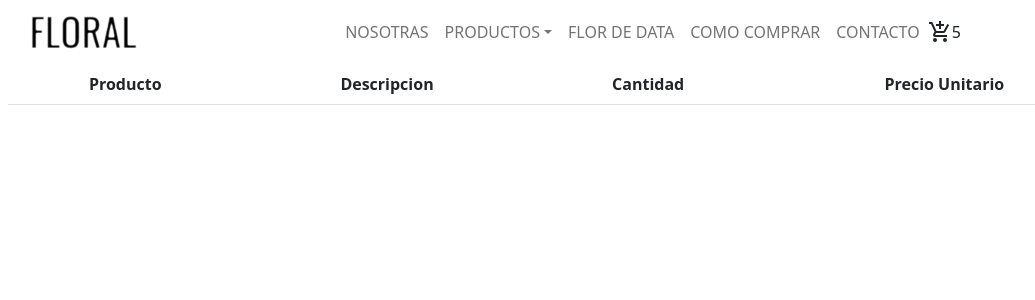
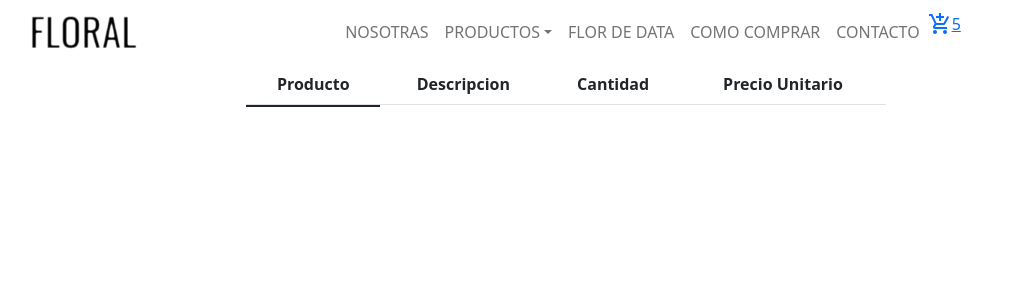
Before and after one commit to hhv1996/floraltiendavargas, a React (Create React App) app: page /cart in a window 1280 px wide. Shown: the top 300 px of the page, without its empty margins (74-1109 px from the left). Built offline with nearby package versions, Linux system fonts and the light colour scheme.

Commit message:
se arreglo el cartContext ahora todas las funciones funcionan

```diff
--- a/src/App.js
+++ b/src/App.js
@@ -12,8 +12,8 @@ function App() {
   return (
     <div className="App">
       <CartContextProvider>
+        <BrowserRouter>
         <Navbar/>
-        <BrowserRouter>
           <Switch>
             <Route exact path='/'>
               <ItemListcontainer/>
--- /dev/null
+++ b/src/components/Cart/Cart.css
@@ -0,0 +1,16 @@
+.cartImg{
+    width: 70px;
+    height: 100px;
+    object-fit: cover;
+}
+
+.cartTable{
+    text-align: center;
+    vertical-align: middle!important;
+    align-items: center;
+}
+
+.cartContainer{
+    width: 50%;
+    margin: 0 auto;
+}
--- a/src/components/Cart/Cart.jsx
+++ b/src/components/Cart/Cart.jsx
@@ -1,7 +1,8 @@
 import { useContext } from 'react'
 import CartContextProvider from '../../context/CartContext'
+import './Cart.css'
 
-const tableRow = (products=[])=>{
+const tableRow = (products=[],removeItem)=>{
     return(
         <tbody>
         {
@@ -9,10 +10,11 @@ const tableRow = (products=[])=>{
                 {
                     return (
                     <tr>
-                        <th scope="row">{p.title}</th>
-                        <td>{p.description}</td>
+                        <th scope="row"><img src={p.imgUrl} alt={p.title} className='cartImg'/></th>
+                        <td>{p.title}</td>
                         <td>{p.quantity}</td>
                         <td>{p.price}</td>
+                        <td> <button onClick={() => removeItem(p.id)}>Remove {p.id}</button></td>
                     </tr>
                     )
                 }
@@ -23,11 +25,10 @@ const tableRow = (products=[])=>{
 }
 
 const Cart = ()=>{
-    const { productsList } = useContext(CartContextProvider)
-    console.log(productsList)
+    const {productsList,removeItem} = useContext(CartContextProvider)
     return(
-        <div className="container">
-            <table className="table">
+        <div className="cartContainer">
+            <table className="table cartTable">
                 <thead className="thead-light">
                     <tr>
                     <th scope="col">Producto</th>
@@ -36,7 +37,7 @@ const Cart = ()=>{
                     <th scope="col">Precio Unitario</th>
                     </tr>
                 </thead>
-                {/* {products.length!==0? tableRow(products): <div></div> } */}
+                {productsList.length!==0? tableRow(productsList,removeItem): <div></div> }
             </table>
         </div>
 
--- a/src/components/NavBar/CartWidget/CartWidget.jsx
+++ b/src/components/NavBar/CartWidget/CartWidget.jsx
@@ -1,12 +1,16 @@
 import AddShoppingCartIcon from '@mui/icons-material/AddShoppingCart';
+import { Link } from 'react-router-dom';
 import './CartWidget.css'
 
 const CartWidget = ({numCompra})=>{
     return(
-        <div className="WidgetShop">
-            <AddShoppingCartIcon/>
-            {numCompra}
+        <div>
+            <Link to="/cart" className="WidgetShop">
+                <AddShoppingCartIcon/>
+                {numCompra}
+            </Link>
         </div>
+
 
     )
 }
--- a/src/components/NavBar/NavBar.jsx
+++ b/src/components/NavBar/NavBar.jsx
@@ -3,12 +3,13 @@ import Logo from './logo.png'
 import Shopwidget from './CartWidget/CartWidget'
 import { getAllCategory } from '../../backEnd'
 import { useEffect, useState } from 'react'
+import { Link } from 'react-router-dom'
 
 const ProductList = (categorys=[])=>{
     return(
 		<ul className="dropdown-menu" aria-labelledby="navbarDropdownMenuLink">
 			{
-			categorys.map(c => <li><a className="dropdown-item" href={"/category/"+c.description}>{c.description}</a></li> )
+			categorys.map(c => <li><Link className="dropdown-item" to={"/category/"+c.description}>{c.description}</Link></li> )
 			}
 		</ul>
     )
@@ -24,17 +25,17 @@ const NavBar = ()=>{
     return(
 		<nav className="navbar navbar-expand-lg navbar-light">
 				<div className="container">
-					<a className="navbar-brand" href="/"><img src={Logo} alt="" width="150px" /></a>
+					<Link className="navbar-brand" to="/"><img src={Logo} alt="" width="150px" /></Link>
 					<button className="navbar-toggler" type="button" data-bs-toggle="collapse" data-bs-target="#navbarNavAltMarkup" aria-controls="navbarNavAltMarkup" aria-expanded="false" aria-label="Toggle navigation">
 					<span className="navbar-toggler-icon"></span>
 					</button>
 					<div className="collapse navbar-collapse justify-content-center" id="navbarNavAltMarkup">
 						<div className="navbar-nav">
-							<a className="nav-link " href="/#">NOSOTRAS</a>
+							<Link className="nav-link " to="/#">NOSOTRAS</Link>
 							<li className="nav-item dropdown">
-								<a className="nav-link dropdown-toggle" href="/#" id="navbarDropdownMenuLink" role="button" data-bs-toggle="dropdown" aria-expanded="false">
+								<Link className="nav-link dropdown-toggle" to="/#" id="navbarDropdownMenuLink" role="button" data-bs-toggle="dropdown" aria-expanded="false">
 									PRODUCTOS
-								</a>
+								</Link>
 								{/* <ul className="dropdown-menu" aria-labelledby="navbarDropdownMenuLink">
 									<li><a className="dropdown-item" href="/#">REMERAS</a></li>
 									<li><a className="dropdown-item" href="/#">ZAPATOS</a></li>
@@ -42,9 +43,9 @@ const NavBar = ()=>{
 								</ul> */}
 								{listCategory!==[]?ProductList(listCategory): <div></div> }
 							</li>
-							<a className="nav-link " href="/#">FLOR DE DATA</a>
-							<a className="nav-link " href="/#">COMO COMPRAR</a>
-							<a className="nav-link " href="/#">CONTACTO</a>
+							<Link className="nav-link " to="/#">FLOR DE DATA</Link>
+							<Link className="nav-link " to="/#">COMO COMPRAR</Link>
+							<Link className="nav-link " to="/#">CONTACTO</Link>
 							<Shopwidget numCompra={5}/>
 						</div>
 					</div>
--- a/src/components/Product/ItemCount/ItemCount.jsx
+++ b/src/components/Product/ItemCount/ItemCount.jsx
@@ -4,7 +4,7 @@ import './ItemCount.css'
 import { useState,useEffect} from 'react';
 
 
-const ItemCount = ({product,initial,addItem})=>{
+const ItemCount = ({product,initial,addItem,setCantAdd})=>{
     let stock = product.stock
     const [itemcount,setItemcount] = useState(initial)
     const [disabled,setDisabled] = useState("active")
@@ -32,7 +32,7 @@ const ItemCount = ({product,initial,addItem})=>{
                 <h4 className="itemCountNumber" >{itemcount}</h4>
                 <button className="itemCountButtonAdd" onClick={Add}><AddIcon/></button>
             </div>
-            <button className="btn btn-secondary itemCountButtonAddToBag" onClick={()=>addItem(product,itemcount)}>Finalizar compra</button>
+            <button className="btn btn-secondary itemCountButtonAddToBag" onClick={()=>{addItem(product,itemcount); setCantAdd()}}>Finalizar compra</button>
         </div>
     )
 }
--- a/src/components/Product/ItemDetail/ItemDetail.jsx
+++ b/src/components/Product/ItemDetail/ItemDetail.jsx
@@ -68,7 +68,7 @@ const ItemDetail = ({product})=>{
                 <p className="itemCountdesc">{product.description}</p>
                 {
                     cantAdd===0?
-                    <ItemCount product={product} initial={1} addItem={addItem}/>
+                    <ItemCount product={product} initial={1} addItem={addItem} setCantAdd = {setCantAdd}/>
                     :
                     <Link className="btn btn-secondary itemCountButtonAddToBag" to="/cart">Ir al carrito</Link>
                 }
--- a/src/context/CartContext.jsx
+++ b/src/context/CartContext.jsx
@@ -30,7 +30,7 @@ export const CartContextProvider = ({children}) => {
         let auxProducts = products
         const browserFunction = (p) => p.id === id
         let index = auxProducts.findIndex(browserFunction)
-        auxProducts.slice(index,1)
+        auxProducts.splice(index,1)
         setProducts(auxProducts)
     }
     const clear = () => {
@@ -46,7 +46,7 @@ export const CartContextProvider = ({children}) => {
     }
     return (
         <Context.Provider value={{
-            productsList: {products},
+            productsList: products,
             addItem,
             removeItem,
             clear,
```
Also changed, not shown: src/components/Cart/Car.css (deleted).
